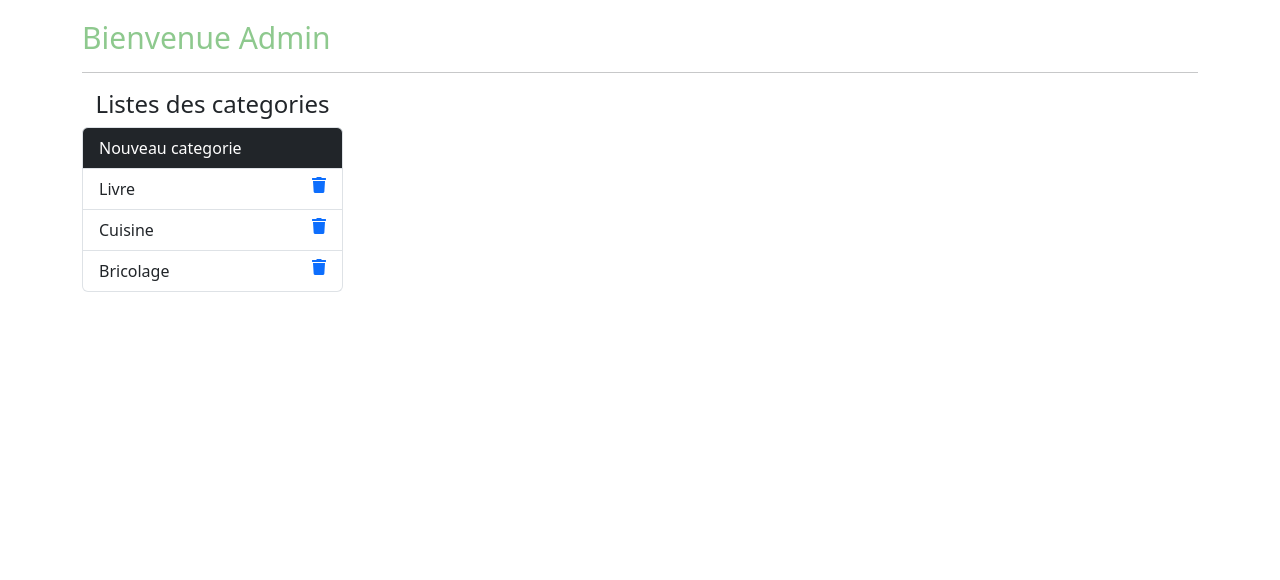
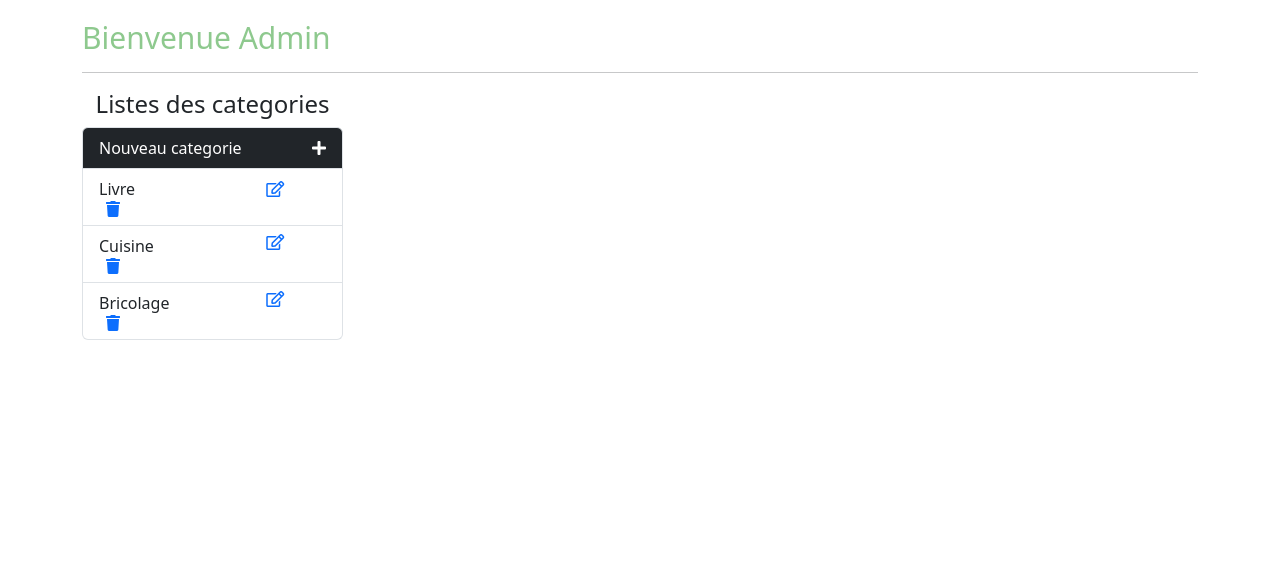
Before and after one commit to To-Mamiarilaza/FinalProjectS3, a CodeIgniter app: page /FinalProjectS3/index.php/backoffice/index in a window 1280 px wide. Shown: the part 53-633 px from the top of the page. Run offline with CodeIgniter, Linux system fonts and the light colour scheme; some libraries are stand-ins or nearby versions.

Commit message:
finition BackOffice

```diff
--- a/application/views/backOffice.php
+++ b/application/views/backOffice.php
@@ -8,10 +8,46 @@
             <h4>Listes des categories</h4>
 
             <ul class="list-group">
-                <a href="#" class="list-group-item bg-dark creation">Nouveau categorie </a>
-                <li class="list-group-item">Livre <a href=""><i class="fas fa-trash icone" ></i></a></li>
-                <li class="list-group-item">Cuisine <a href=""><i class="fas fa-trash icone" ></i></a></li>
-                <li class="list-group-item">Bricolage <a href=""><i class="fas fa-trash icone" ></i></a></li>
+                <a href="#" class="list-group-item bg-dark creation">Nouveau categorie <i class="fas fa-plus icone"></i> </a>
+                <li class="list-group-item categorie-list">
+                    <div class="row">
+                        <div class="col-md-8">
+                            Livre
+                        </div>
+                        <div class="col-md-2">
+                            <a href=""><i class="far fa-edit icone" ></i></a>
+                        </div>
+                        <div class="offset-md-1 col-md-1">
+                            <a href=""><i class="fas fa-trash icone" ></i></a>
+                        </div>
+                    </div>
+                </li>
+                <li class="list-group-item">
+                    <div class="row">
+                        <div class="col-md-8">
+                            Cuisine
+                        </div>
+                        <div class="col-md-2">
+                            <a href=""><i class="far fa-edit icone" ></i></a>
+                        </div>
+                        <div class="offset-md-1 col-md-1">
+                            <a href=""><i class="fas fa-trash icone" ></i></a>
+                        </div>
+                    </div>
+                </li>
+                <li class="list-group-item">
+                    <div class="row">
+                        <div class="col-md-8">
+                            Bricolage
+                        </div>
+                        <div class="col-md-2">
+                            <a href=""><i class="far fa-edit icone" ></i></a>
+                        </div>
+                        <div class="offset-md-1 col-md-1">
+                            <a href=""><i class="fas fa-trash icone" ></i></a>
+                        </div>
+                    </div>
+                </li>
             </ul>
         </div>
         </div>
--- a/assets/css/backOffice.css
+++ b/assets/css/backOffice.css
@@ -24,8 +24,15 @@ hr:not([size]) {
 
 .creation {
     color: white;
+    display: flex;
+    justify-content: space-between;
+    align-items: center;
 }
 
 .icone {
     float: right;
 }
+
+.categorie-list .row {
+    align-items: center;
+}
```
